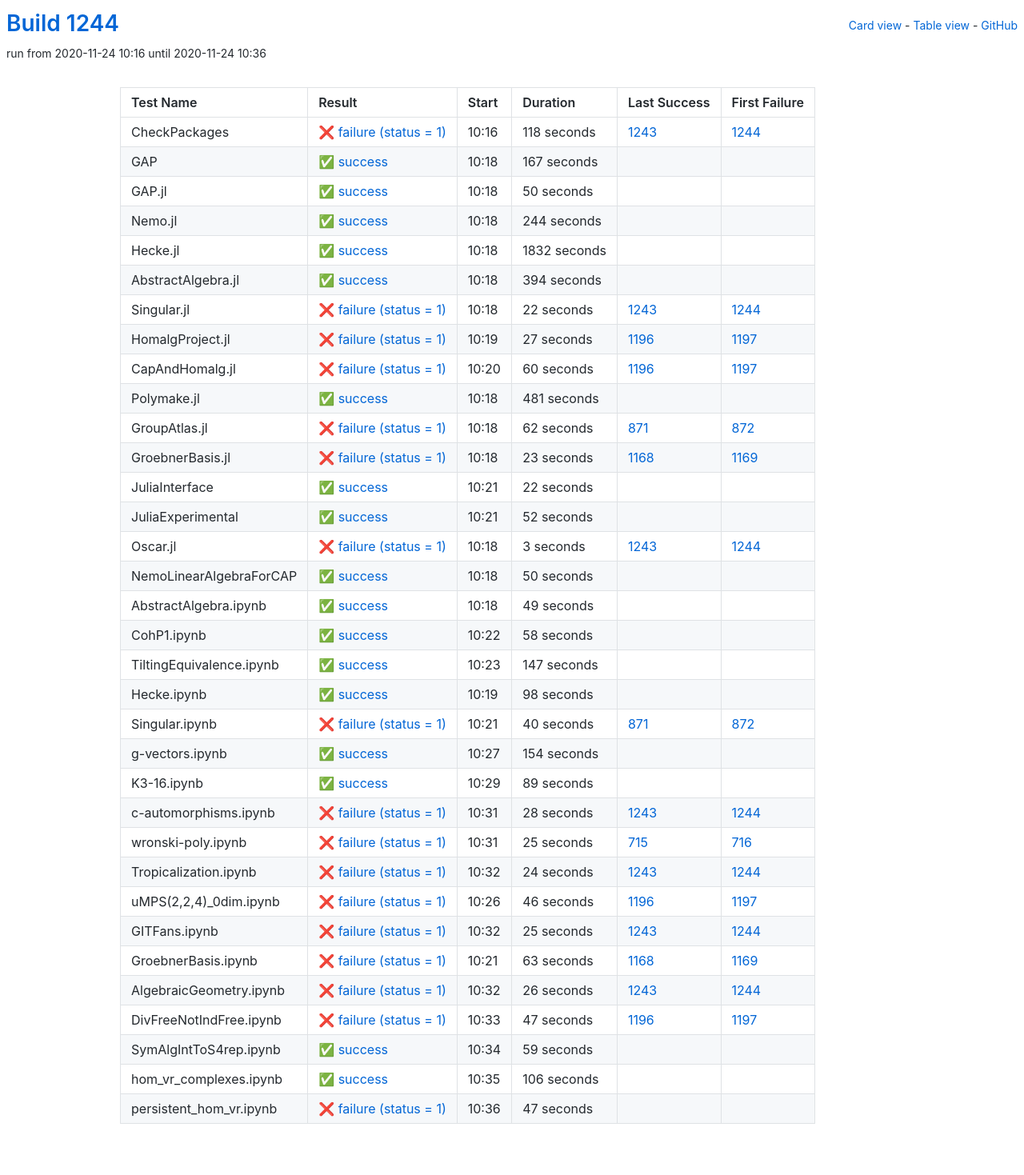
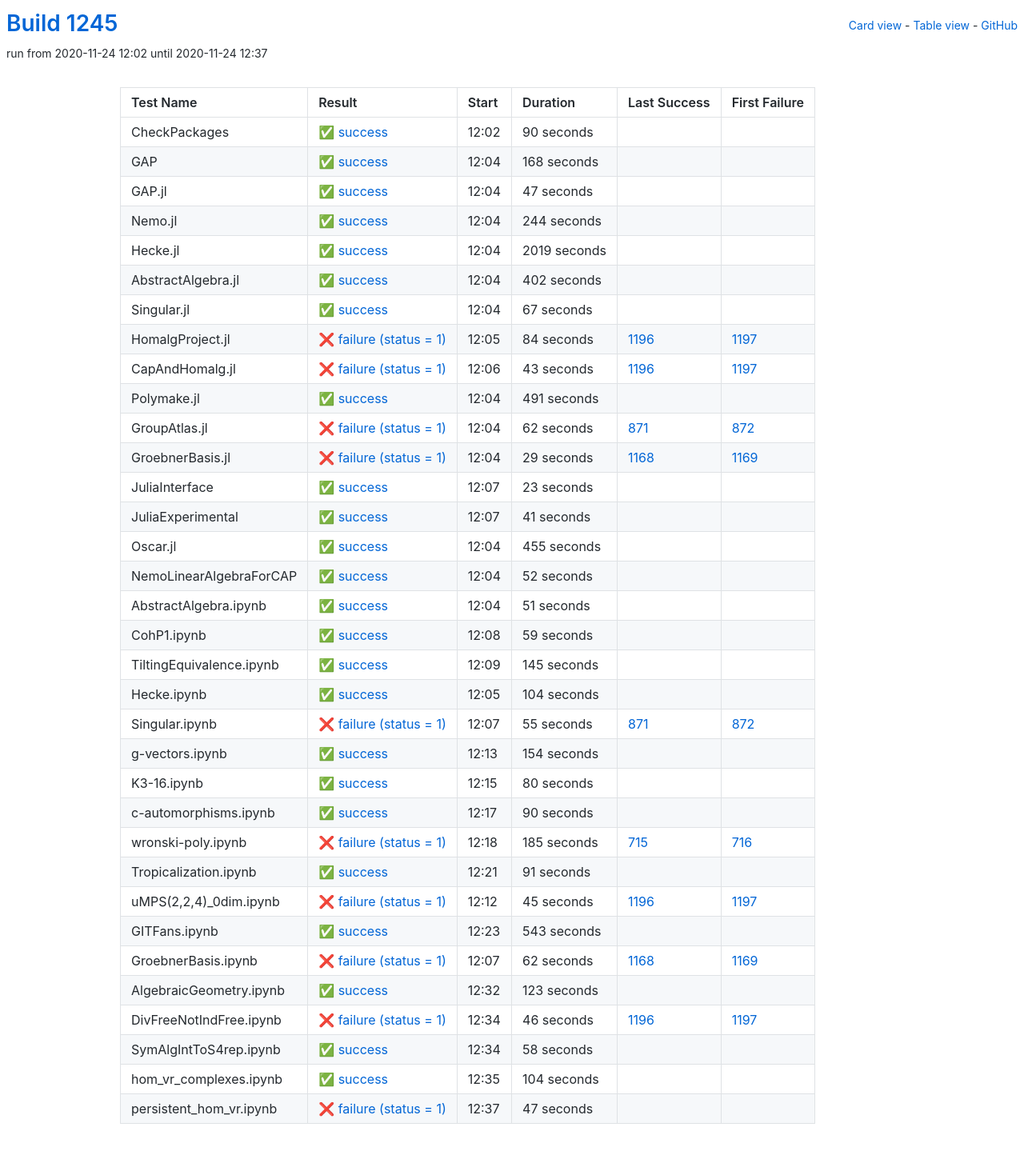
Before and after one commit to oscar-system/oscar-ci-status-stable, a Jekyll site: the page built from table.html, in a window 1280 px wide. Shown: the whole page at 80% size. Built offline with Jekyll 4.4.1, drawn with Linux system fonts in a browser that asks for light colours.

Commit message:
Build #1245

```diff
--- a/_data/ci.yml
+++ b/_data/ci.yml
@@ -1,6 +1,6 @@
 ---
-build: 1244
-build_url: https://oscarci.mathematik.uni-kl.de/job/oscar-stable/1244/
+build: 1245
+build_url: https://oscarci.mathematik.uni-kl.de/job/oscar-stable/1245/
 job: oscar-stable
 organization: oscar-system
 repo: oscar-ci-status-stable
@@ -8,44 +8,44 @@ repourl: https://github.com/oscar-system/oscar-ci-status-stable
 tests:
 - name: CheckPackages
   id: checkpackages
-  log: https://oscarci.mathematik.uni-kl.de/job/oscar-stable/1244/artifact/logs/build-1244/CheckPackages.log
-  start: 2020-11-24 10:16
-  success: false
-  exitcode: 1
-  status: failure
-  duration: 118
-  last_success: 1243
-  last_success_url: https://oscarci.mathematik.uni-kl.de/job/oscar-stable/1243/
-  first_failure: 1244
-  first_failure_url: https://oscarci.mathematik.uni-kl.de/job/oscar-stable/1244/
-- name: GAP
-  id: gap
-  log: https://oscarci.mathematik.uni-kl.de/job/oscar-stable/1244/artifact/logs/build-1244/GAP.log
-  start: 2020-11-24 10:18
+  log: https://oscarci.mathematik.uni-kl.de/job/oscar-stable/1245/artifact/logs/build-1245/CheckPackages.log
+  start: 2020-11-24 12:02
   success: true
   exitcode: 0
   status: success
-  duration: 167
+  duration: 90
+  last_success: false
+  last_success_url:
+  first_failure: false
+  first_failure_url:
+- name: GAP
+  id: gap
+  log: https://oscarci.mathematik.uni-kl.de/job/oscar-stable/1245/artifact/logs/build-1245/GAP.log
+  start: 2020-11-24 12:04
+  success: true
+  exitcode: 0
+  status: success
+  duration: 168
   last_success: false
   last_success_url:
   first_failure: false
   first_failure_url:
 - name: GAP.jl
   id: gap-jl
-  log: https://oscarci.mathematik.uni-kl.de/job/oscar-stable/1244/artifact/logs/build-1244/GAP.jl.log
-  start: 2020-11-24 10:18
+  log: https://oscarci.mathematik.uni-kl.de/job/oscar-stable/1245/artifact/logs/build-1245/GAP.jl.log
+  start: 2020-11-24 12:04
   success: true
   exitcode: 0
   status: success
-  duration: 50
+  duration: 47
   last_success: false
   last_success_url:
   first_failure: false
   first_failure_url:
 - name: Nemo.jl
   id: nemo-jl
-  log: https://oscarci.mathematik.uni-kl.de/job/oscar-stable/1244/artifact/logs/build-1244/Nemo.jl.log
-  start: 2020-11-24 10:18
+  log: https://oscarci.mathematik.uni-kl.de/job/oscar-stable/1245/artifact/logs/build-1245/Nemo.jl.log
+  start: 2020-11-24 12:04
   success: true
   exitcode: 0
   status: success
@@ -56,80 +56,80 @@ tests:
   first_failure_url:
 - name: Hecke.jl
   id: hecke-jl
-  log: https://oscarci.mathematik.uni-kl.de/job/oscar-stable/1244/artifact/logs/build-1244/Hecke.jl.log
-  start: 2020-11-24 10:18
+  log: https://oscarci.mathematik.uni-kl.de/job/oscar-stable/1245/artifact/logs/build-1245/Hecke.jl.log
+  start: 2020-11-24 12:04
   success: true
   exitcode: 0
   status: success
-  duration: 1832
+  duration: 2019
   last_success: false
   last_success_url:
   first_failure: false
   first_failure_url:
 - name: AbstractAlgebra.jl
   id: abstractalgebra-jl
-  log: https://oscarci.mathematik.uni-kl.de/job/oscar-stable/1244/artifact/logs/build-1244/AbstractAlgebra.jl.log
-  start: 2020-11-24 10:18
+  log: https://oscarci.mathematik.uni-kl.de/job/oscar-stable/1245/artifact/logs/build-1245/AbstractAlgebra.jl.log
+  start: 2020-11-24 12:04
   success: true
   exitcode: 0
   status: success
-  duration: 394
+  duration: 402
   last_success: false
   last_success_url:
   first_failure: false
   first_failure_url:
 - name: Singular.jl
   id: singular-jl
-  log: https://oscarci.mathematik.uni-kl.de/job/oscar-stable/1244/artifact/logs/build-1244/Singular.jl.log
-  start: 2020-11-24 10:18
+  log: https://oscarci.mathematik.uni-kl.de/job/oscar-stable/1245/artifact/logs/build-1245/Singular.jl.log
+  start: 2020-11-24 12:04
+  success: true
+  exitcode: 0
+  status: success
+  duration: 67
+  last_success: false
+  last_success_url:
+  first_failure: false
+  first_failure_url:
+- name: HomalgProject.jl
+  id: homalgproject-jl
+  log: https://oscarci.mathematik.uni-kl.de/job/oscar-stable/1245/artifact/logs/build-1245/HomalgProject.jl.log
+  start: 2020-11-24 12:05
   success: false
   exitcode: 1
   status: failure
-  duration: 22
-  last_success: 1243
-  last_success_url: https://oscarci.mathematik.uni-kl.de/job/oscar-stable/1243/
-  first_failure: 1244
-  first_failure_url: https://oscarci.mathematik.uni-kl.de/job/oscar-stable/1244/
-- name: HomalgProject.jl
-  id: homalgproject-jl
-  log: https://oscarci.mathematik.uni-kl.de/job/oscar-stable/1244/artifact/logs/build-1244/HomalgProject.jl.log
-  start: 2020-11-24 10:19
-  success: false
-  exitcode: 1
-  status: failure
-  duration: 27
+  duration: 84
   last_success: 1196
   last_success_url: https://oscarci.mathematik.uni-kl.de/job/oscar-stable/1196/
   first_failure: 1197
   first_failure_url: https://oscarci.mathematik.uni-kl.de/job/oscar-stable/1197/
 - name: CapAndHomalg.jl
   id: capandhomalg-jl
-  log: https://oscarci.mathematik.uni-kl.de/job/oscar-stable/1244/artifact/logs/build-1244/CapAndHomalg.jl.log
-  start: 2020-11-24 10:20
+  log: https://oscarci.mathematik.uni-kl.de/job/oscar-stable/1245/artifact/logs/build-1245/CapAndHomalg.jl.log
+  start: 2020-11-24 12:06
   success: false
   exitcode: 1
   status: failure
-  duration: 60
+  duration: 43
   last_success: 1196
   last_success_url: https://oscarci.mathematik.uni-kl.de/job/oscar-stable/1196/
   first_failure: 1197
   first_failure_url: https://oscarci.mathematik.uni-kl.de/job/oscar-stable/1197/
 - name: Polymake.jl
   id: polymake-jl
-  log: https://oscarci.mathematik.uni-kl.de/job/oscar-stable/1244/artifact/logs/build-1244/Polymake.jl.log
-  start: 2020-11-24 10:18
+  log: https://oscarci.mathematik.uni-kl.de/job/oscar-stable/1245/artifact/logs/build-1245/Polymake.jl.log
+  start: 2020-11-24 12:04
   success: true
   exitcode: 0
   status: success
-  duration: 481
+  duration: 491
   last_success: false
   last_success_url:
   first_failure: false
   first_failure_url:
 - name: GroupAtlas.jl
   id: groupatlas-jl
-  log: https://oscarci.mathematik.uni-kl.de/job/oscar-stable/1244/artifact/logs/build-1244/GroupAtlas.jl.log
-  start: 2020-11-24 10:18
+  log: https://oscarci.mathematik.uni-kl.de/job/oscar-stable/1245/artifact/logs/build-1245/GroupAtlas.jl.log
+  start: 2020-11-24 12:04
   success: false
   exitcode: 1
   status: failure
@@ -140,32 +140,56 @@ tests:
   first_failure_url: https://oscarci.mathematik.uni-kl.de/job/oscar-stable/872/
 - name: GroebnerBasis.jl
   id: groebnerbasis-jl
-  log: https://oscarci.mathematik.uni-kl.de/job/oscar-stable/1244/artifact/logs/build-1244/GroebnerBasis.jl.log
-  start: 2020-11-24 10:18
+  log: https://oscarci.mathematik.uni-kl.de/job/oscar-stable/1245/artifact/logs/build-1245/GroebnerBasis.jl.log
+  start: 2020-11-24 12:04
   success: false
   exitcode: 1
   status: failure
-  duration: 23
+  duration: 29
   last_success: 1168
   last_success_url: https://oscarci.mathematik.uni-kl.de/job/oscar-stable/1168/
   first_failure: 1169
   first_failure_url: https://oscarci.mathematik.uni-kl.de/job/oscar-stable/1169/
 - name: JuliaInterface
   id: juliainterface
-  log: https://oscarci.mathematik.uni-kl.de/job/oscar-stable/1244/artifact/logs/build-1244/JuliaInterface.log
-  start: 2020-11-24 10:21
+  log: https://oscarci.mathematik.uni-kl.de/job/oscar-stable/1245/artifact/logs/build-1245/JuliaInterface.log
+  start: 2020-11-24 12:07
   success: true
   exitcode: 0
   status: success
-  duration: 22
+  duration: 23
   last_success: false
   last_success_url:
   first_failure: false
   first_failure_url:
 - name: JuliaExperimental
   id: juliaexperimental
-  log: https://oscarci.mathematik.uni-kl.de/job/oscar-stable/1244/artifact/logs/build-1244/JuliaExperimental.log
-  start: 2020-11-24 10:21
+  log: https://oscarci.mathematik.uni-kl.de/job/oscar-stable/1245/artifact/logs/build-1245/JuliaExperimental.log
+  start: 2020-11-24 12:07
+  success: true
+  exitcode: 0
+  status: success
+  duration: 41
+  last_success: false
+  last_success_url:
+  first_failure: false
+  first_failure_url:
+- name: Oscar.jl
+  id: oscar-jl
+  log: https://oscarci.mathematik.uni-kl.de/job/oscar-stable/1245/artifact/logs/build-1245/Oscar.jl.log
+  start: 2020-11-24 12:04
+  success: true
+  exitcode: 0
+  status: success
+  duration: 455
+  last_success: false
+  last_success_url:
+  first_failure: false
+  first_failure_url:
+- name: NemoLinearAlgebraForCAP
+  id: nemolinearalgebraforcap
+  log: https://oscarci.mathematik.uni-kl.de/job/oscar-stable/1245/artifact/logs/build-1245/NemoLinearAlgebraForCAP.log
+  start: 2020-11-24 12:04
   success: true
   exitcode: 0
   status: success
@@ -174,94 +198,70 @@ tests:
   last_success_url:
   first_failure: false
   first_failure_url:
-- name: Oscar.jl
-  id: oscar-jl
-  log: https://oscarci.mathematik.uni-kl.de/job/oscar-stable/1244/artifact/logs/build-1244/Oscar.jl.log
-  start: 2020-11-24 10:18
-  success: false
-  exitcode: 1
-  status: failure
-  duration: 3
-  last_success: 1243
-  last_success_url: https://oscarci.mathematik.uni-kl.de/job/oscar-stable/1243/
-  first_failure: 1244
-  first_failure_url: https://oscarci.mathematik.uni-kl.de/job/oscar-stable/1244/
-- name: NemoLinearAlgebraForCAP
-  id: nemolinearalgebraforcap
-  log: https://oscarci.mathematik.uni-kl.de/job/oscar-stable/1244/artifact/logs/build-1244/NemoLinearAlgebraForCAP.log
-  start: 2020-11-24 10:18
+- name: AbstractAlgebra.ipynb
+  id: abstractalgebra-ipynb
+  log: https://oscarci.mathematik.uni-kl.de/job/oscar-stable/1245/artifact/logs/build-1245/AbstractAlgebra.ipynb.log
+  start: 2020-11-24 12:04
   success: true
   exitcode: 0
   status: success
-  duration: 50
-  last_success: false
-  last_success_url:
-  first_failure: false
-  first_failure_url:
-- name: AbstractAlgebra.ipynb
-  id: abstractalgebra-ipynb
-  log: https://oscarci.mathematik.uni-kl.de/job/oscar-stable/1244/artifact/logs/build-1244/AbstractAlgebra.ipynb.log
-  start: 2020-11-24 10:18
-  success: true
-  exitcode: 0
-  status: success
-  duration: 49
+  duration: 51
   last_success: false
   last_success_url:
   first_failure: false
   first_failure_url:
 - name: CohP1.ipynb
   id: cohp1-ipynb
-  log: https://oscarci.mathematik.uni-kl.de/job/oscar-stable/1244/artifact/logs/build-1244/CohP1.ipynb.log
-  start: 2020-11-24 10:22
+  log: https://oscarci.mathematik.uni-kl.de/job/oscar-stable/1245/artifact/logs/build-1245/CohP1.ipynb.log
+  start: 2020-11-24 12:08
   success: true
   exitcode: 0
   status: success
-  duration: 58
+  duration: 59
   last_success: false
   last_success_url:
   first_failure: false
   first_failure_url:
 - name: TiltingEquivalence.ipynb
   id: tiltingequivalence-ipynb
-  log: https://oscarci.mathematik.uni-kl.de/job/oscar-stable/1244/artifact/logs/build-1244/TiltingEquivalence.ipynb.log
-  start: 2020-11-24 10:23
+  log: https://oscarci.mathematik.uni-kl.de/job/oscar-stable/1245/artifact/logs/build-1245/TiltingEquivalence.ipynb.log
+  start: 2020-11-24 12:09
   success: true
   exitcode: 0
   status: success
-  duration: 147
+  duration: 145
   last_success: false
   last_success_url:
   first_failure: false
   first_failure_url:
 - name: Hecke.ipynb
   id: hecke-ipynb
-  log: https://oscarci.mathematik.uni-kl.de/job/oscar-stable/1244/artifact/logs/build-1244/Hecke.ipynb.log
-  start: 2020-11-24 10:19
+  log: https://oscarci.mathematik.uni-kl.de/job/oscar-stable/1245/artifact/logs/build-1245/Hecke.ipynb.log
+  start: 2020-11-24 12:05
   success: true
   exitcode: 0
   status: success
-  duration: 98
+  duration: 104
   last_success: false
   last_success_url:
   first_failure: false
   first_failure_url:
 - name: Singular.ipynb
   id: singular-ipynb
-  log: https://oscarci.mathematik.uni-kl.de/job/oscar-stable/1244/artifact/logs/build-1244/Singular.ipynb.log
-  start: 2020-11-24 10:21
+  log: https://oscarci.mathematik.uni-kl.de/job/oscar-stable/1245/artifact/logs/build-1245/Singular.ipynb.log
+  start: 2020-11-24 12:07
   success: false
   exitcode: 1
   status: failure
-  duration: 40
+  duration: 55
   last_success: 871
   last_success_url: https://oscarci.mathematik.uni-kl.de/job/oscar-stable/871/
   first_failure: 872
   first_failure_url: https://oscarci.mathematik.uni-kl.de/job/oscar-stable/872/
 - name: g-vectors.ipynb
   id: g-vectors-ipynb
-  log: https://oscarci.mathematik.uni-kl.de/job/oscar-stable/1244/artifact/logs/build-1244/g-vectors.ipynb.log
-  start: 2020-11-24 10:27
+  log: https://oscarci.mathematik.uni-kl.de/job/oscar-stable/1245/artifact/logs/build-1245/g-vectors.ipynb.log
+  start: 2020-11-24 12:13
   success: true
   exitcode: 0
   status: success
@@ -272,56 +272,104 @@ tests:
   first_failure_url:
 - name: K3-16.ipynb
   id: k3-16-ipynb
-  log: https://oscarci.mathematik.uni-kl.de/job/oscar-stable/1244/artifact/logs/build-1244/K3-16.ipynb.log
-  start: 2020-11-24 10:29
+  log: https://oscarci.mathematik.uni-kl.de/job/oscar-stable/1245/artifact/logs/build-1245/K3-16.ipynb.log
+  start: 2020-11-24 12:15
   success: true
   exitcode: 0
   status: success
-  duration: 89
+  duration: 80
   last_success: false
   last_success_url:
   first_failure: false
   first_failure_url:
 - name: c-automorphisms.ipynb
   id: c-automorphisms-ipynb
-  log: https://oscarci.mathematik.uni-kl.de/job/oscar-stable/1244/artifact/logs/build-1244/c-automorphisms.ipynb.log
-  start: 2020-11-24 10:31
+  log: https://oscarci.mathematik.uni-kl.de/job/oscar-stable/1245/artifact/logs/build-1245/c-automorphisms.ipynb.log
+  start: 2020-11-24 12:17
+  success: true
+  exitcode: 0
+  status: success
+  duration: 90
+  last_success: false
+  last_success_url:
+  first_failure: false
+  first_failure_url:
+- name: wronski-poly.ipynb
+  id: wronski-poly-ipynb
+  log: https://oscarci.mathematik.uni-kl.de/job/oscar-stable/1245/artifact/logs/build-1245/wronski-poly.ipynb.log
+  start: 2020-11-24 12:18
   success: false
   exitcode: 1
   status: failure
-  duration: 28
-  last_success: 1243
-  last_success_url: https://oscarci.mathematik.uni-kl.de/job/oscar-stable/1243/
-  first_failure: 1244
-  first_failure_url: https://oscarci.mathematik.uni-kl.de/job/oscar-stable/1244/
-- name: wronski-poly.ipynb
-  id: wronski-poly-ipynb
-  log: https://oscarci.mathematik.uni-kl.de/job/oscar-stable/1244/artifact/logs/build-1244/wronski-poly.ipynb.log
-  start: 2020-11-24 10:31
-  success: false
-  exitcode: 1
-  status: failure
-  duration: 25
+  duration: 185
   last_success: 715
   last_success_url: https://oscarci.mathematik.uni-kl.de/job/oscar-stable/715/
   first_failure: 716
   first_failure_url: https://oscarci.mathematik.uni-kl.de/job/oscar-stable/716/
 - name: Tropicalization.ipynb
   id: tropicalization-ipynb
-  log: https://oscarci.mathematik.uni-kl.de/job/oscar-stable/1244/artifact/logs/build-1244/Tropicalization.ipynb.log
-  start: 2020-11-24 10:32
+  log: https://oscarci.mathematik.uni-kl.de/job/oscar-stable/1245/artifact/logs/build-1245/Tropicalization.ipynb.log
+  start: 2020-11-24 12:21
+  success: true
+  exitcode: 0
+  status: success
+  duration: 91
+  last_success: false
+  last_success_url:
+  first_failure: false
+  first_failure_url:
+- name: uMPS(2,2,4)_0dim.ipynb
+  id: umps-2-2-4-0dim-ipynb
+  log: https://oscarci.mathematik.uni-kl.de/job/oscar-stable/1245/artifact/logs/build-1245/uMPS-2-2-4-_0dim.ipynb.log
+  start: 2020-11-24 12:12
   success: false
   exitcode: 1
   status: failure
-  duration: 24
-  last_success: 1243
-  last_success_url: https://oscarci.mathematik.uni-kl.de/job/oscar-stable/1243/
-  first_failure: 1244
-  first_failure_url: https://oscarci.mathematik.uni-kl.de/job/oscar-stable/1244/
-- name: uMPS(2,2,4)_0dim.ipynb
-  id: umps-2-2-4-0dim-ipynb
-  log: https://oscarci.mathematik.uni-kl.de/job/oscar-stable/1244/artifact/logs/build-1244/uMPS-2-2-4-_0dim.ipynb.log
-  start: 2020-11-24 10:26
+  duration: 45
+  last_success: 1196
+  last_success_url: https://oscarci.mathematik.uni-kl.de/job/oscar-stable/1196/
+  first_failure: 1197
+  first_failure_url: https://oscarci.mathematik.uni-kl.de/job/oscar-stable/1197/
+- name: GITFans.ipynb
+  id: gitfans-ipynb
+  log: https://oscarci.mathematik.uni-kl.de/job/oscar-stable/1245/artifact/logs/build-1245/GITFans.ipynb.log
+  start: 2020-11-24 12:23
+  success: true
+  exitcode: 0
+  status: success
+  duration: 543
+  last_success: false
+  last_success_url:
+  first_failure: false
+  first_failure_url:
+- name: GroebnerBasis.ipynb
+  id: groebnerbasis-ipynb
+  log: https://oscarci.mathematik.uni-kl.de/job/oscar-stable/1245/artifact/logs/build-1245/GroebnerBasis.ipynb.log
+  start: 2020-11-24 12:07
+  success: false
+  exitcode: 1
+  status: failure
+  duration: 62
+  last_success: 1168
+  last_success_url: https://oscarci.mathematik.uni-kl.de/job/oscar-stable/1168/
+  first_failure: 1169
+  first_failure_url: https://oscarci.mathematik.uni-kl.de/job/oscar-stable/1169/
+- name: AlgebraicGeometry.ipynb
+  id: algebraicgeometry-ipynb
+  log: https://oscarci.mathematik.uni-kl.de/job/oscar-stable/1245/artifact/logs/build-1245/AlgebraicGeometry.ipynb.log
+  start: 2020-11-24 12:32
+  success: true
+  exitcode: 0
+  status: success
+  duration: 123
+  last_success: false
+  last_success_url:
+  first_failure: false
+  first_failure_url:
+- name: DivFreeNotIndFree.ipynb
+  id: divfreenotindfree-ipynb
+  log: https://oscarci.mathematik.uni-kl.de/job/oscar-stable/1245/artifact/logs/build-1245/DivFreeNotIndFree.ipynb.log
+  start: 2020-11-24 12:34
   success: false
   exitcode: 1
   status: failure
@@ -330,82 +378,34 @@ tests:
   last_success_url: https://oscarci.mathematik.uni-kl.de/job/oscar-stable/1196/
   first_failure: 1197
   first_failure_url: https://oscarci.mathematik.uni-kl.de/job/oscar-stable/1197/
-- name: GITFans.ipynb
-  id: gitfans-ipynb
-  log: https://oscarci.mathematik.uni-kl.de/job/oscar-stable/1244/artifact/logs/build-1244/GITFans.ipynb.log
-  start: 2020-11-24 10:32
-  success: false
-  exitcode: 1
-  status: failure
-  duration: 25
-  last_success: 1243
-  last_success_url: https://oscarci.mathematik.uni-kl.de/job/oscar-stable/1243/
-  first_failure: 1244
-  first_failure_url: https://oscarci.mathematik.uni-kl.de/job/oscar-stable/1244/
-- name: GroebnerBasis.ipynb
-  id: groebnerbasis-ipynb
-  log: https://oscarci.mathematik.uni-kl.de/job/oscar-stable/1244/artifact/logs/build-1244/GroebnerBasis.ipynb.log
-  start: 2020-11-24 10:21
-  success: false
-  exitcode: 1
-  status: failure
-  duration: 63
-  last_success: 1168
-  last_success_url: https://oscarci.mathematik.uni-kl.de/job/oscar-stable/1168/
-  first_failure: 1169
-  first_failure_url: https://oscarci.mathematik.uni-kl.de/job/oscar-stable/1169/
-- name: AlgebraicGeometry.ipynb
-  id: algebraicgeometry-ipynb
-  log: https://oscarci.mathematik.uni-kl.de/job/oscar-stable/1244/artifact/logs/build-1244/AlgebraicGeometry.ipynb.log
-  start: 2020-11-24 10:32
-  success: false
-  exitcode: 1
-  status: failure
-  duration: 26
-  last_success: 1243
-  last_success_url: https://oscarci.mathematik.uni-kl.de/job/oscar-stable/1243/
-  first_failure: 1244
-  first_failure_url: https://oscarci.mathematik.uni-kl.de/job/oscar-stable/1244/
-- name: DivFreeNotIndFree.ipynb
-  id: divfreenotindfree-ipynb
-  log: https://oscarci.mathematik.uni-kl.de/job/oscar-stable/1244/artifact/logs/build-1244/DivFreeNotIndFree.ipynb.log
-  start: 2020-11-24 10:33
-  success: false
-  exitcode: 1
-  status: failure
-  duration: 47
-  last_success: 1196
-  last_success_url: https://oscarci.mathematik.uni-kl.de/job/oscar-stable/1196/
-  first_failure: 1197
-  first_failure_url: https://oscarci.mathematik.uni-kl.de/job/oscar-stable/1197/
 - name: SymAlgIntToS4rep.ipynb
   id: symalginttos4rep-ipynb
-  log: https://oscarci.mathematik.uni-kl.de/job/oscar-stable/1244/artifact/logs/build-1244/SymAlgIntToS4rep.ipynb.log
-  start: 2020-11-24 10:34
+  log: https://oscarci.mathematik.uni-kl.de/job/oscar-stable/1245/artifact/logs/build-1245/SymAlgIntToS4rep.ipynb.log
+  start: 2020-11-24 12:34
   success: true
   exitcode: 0
   status: success
-  duration: 59
+  duration: 58
   last_success: false
   last_success_url:
   first_failure: false
   first_failure_url:
 - name: hom_vr_complexes.ipynb
   id: hom-vr-complexes-ipynb
-  log: https://oscarci.mathematik.uni-kl.de/job/oscar-stable/1244/artifact/logs/build-1244/hom_vr_complexes.ipynb.log
-  start: 2020-11-24 10:35
+  log: https://oscarci.mathematik.uni-kl.de/job/oscar-stable/1245/artifact/logs/build-1245/hom_vr_complexes.ipynb.log
+  start: 2020-11-24 12:35
   success: true
   exitcode: 0
   status: success
-  duration: 106
+  duration: 104
   last_success: false
   last_success_url:
   first_failure: false
   first_failure_url:
 - name: persistent_hom_vr.ipynb
   id: persistent-hom-vr-ipynb
-  log: https://oscarci.mathematik.uni-kl.de/job/oscar-stable/1244/artifact/logs/build-1244/persistent_hom_vr.ipynb.log
-  start: 2020-11-24 10:36
+  log: https://oscarci.mathematik.uni-kl.de/job/oscar-stable/1245/artifact/logs/build-1245/persistent_hom_vr.ipynb.log
+  start: 2020-11-24 12:37
   success: false
   exitcode: 1
   status: failure
```
Also changed, not shown: README.md.
